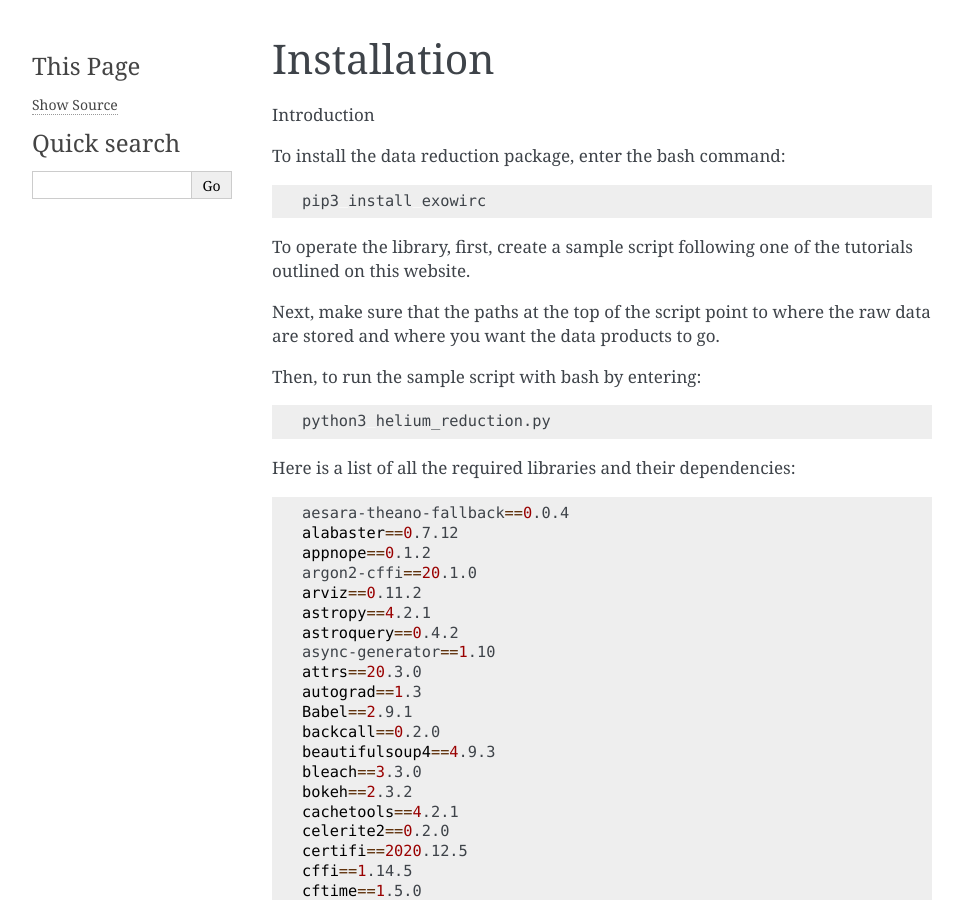
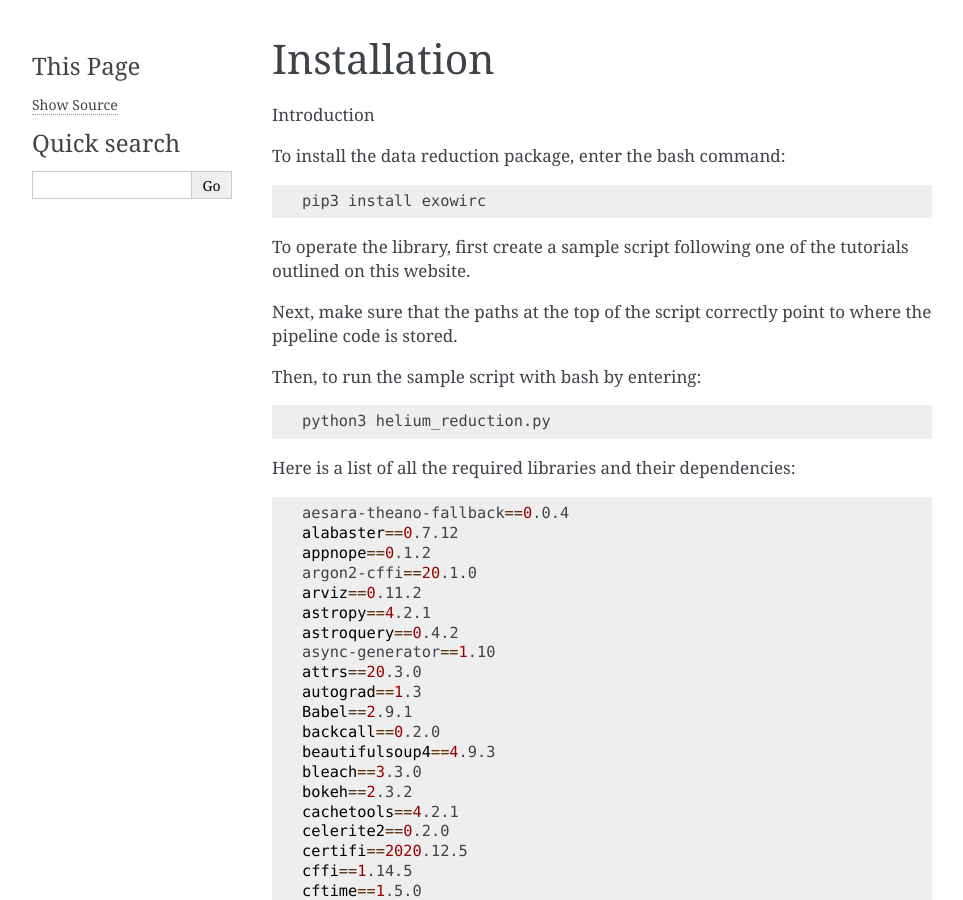
Before and after one commit to astroshrey/exowirc, a Sphinx documentation site: the page built from source/installation.rst, in a window 1280 px wide and 900 px high. Shown: the whole window, without its empty margins (148-1111 px from the left). Built offline with Sphinx 7.4.7, drawn with Linux system fonts in a browser that asks for light colours; pages that are not in the unit, such as notebooks, are missing from menus.

Commit message:
Update installation.rst

```diff
--- a/source/installation.rst
+++ b/source/installation.rst
@@ -9,9 +9,9 @@ To install the data reduction package, enter the bash command:
 
   pip3 install exowirc
 
-To operate the library, first, create a sample script following one of the tutorials outlined on this website.
+To operate the library, first create a sample script following one of the tutorials outlined on this website.
 
-Next, make sure that the paths at the top of the script point to where the raw data are stored and where you want the data products to go.
+Next, make sure that the paths at the top of the script correctly point to where the pipeline code is stored.
 
 Then, to run the sample script with bash by entering:
 
```
